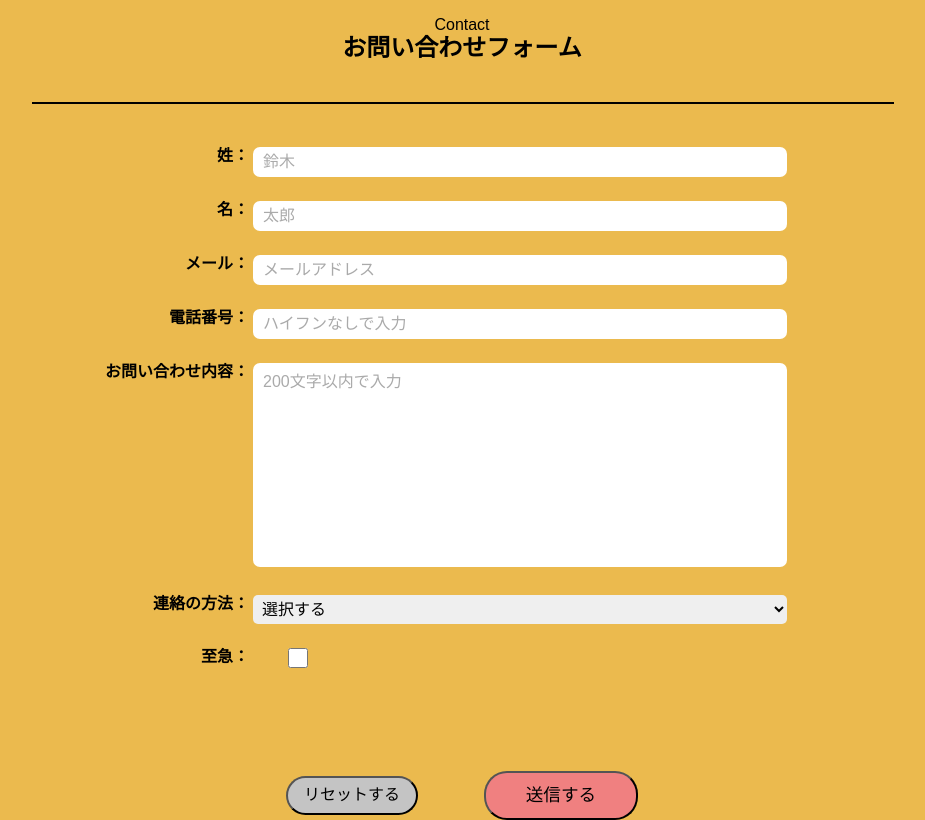
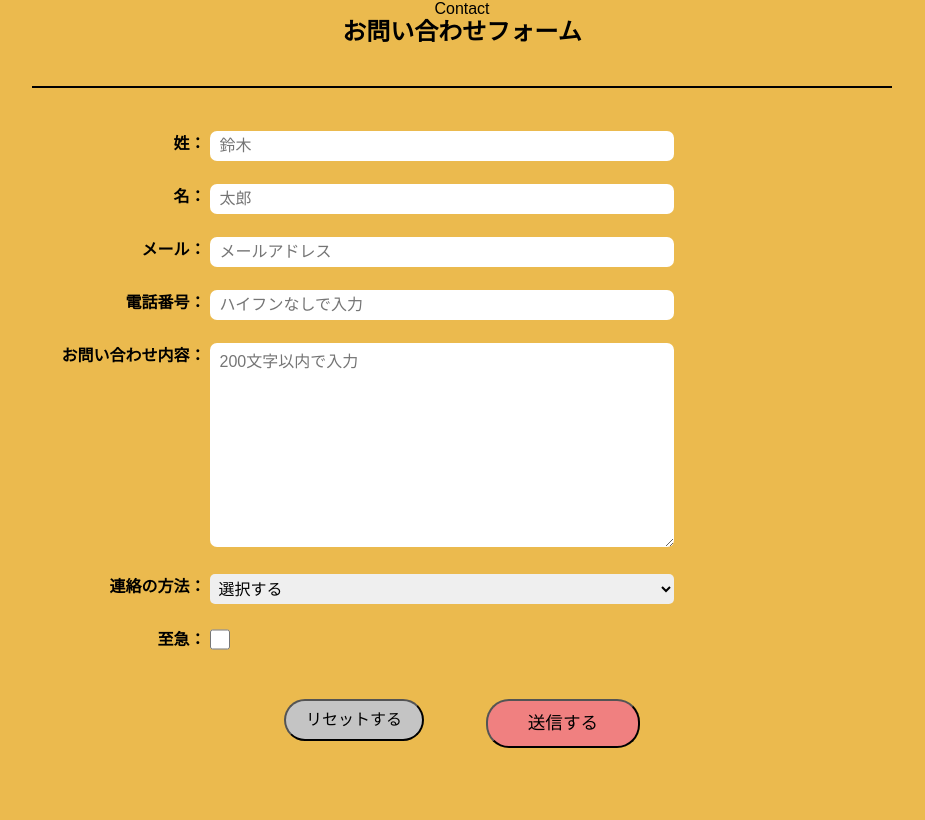
Before and after one commit to c7n-practice/contact, a plain HTML site: page index.html in a window 1280 px wide. Shown: the whole page, without its empty margins (178-1103 px from the left). Drawn offline with Linux system fonts and the light colour scheme; files that its build step writes are made by us from their sources.

Commit message:
reviewed

```diff
--- a/form-1.css
+++ b/form-1.css
@@ -2,111 +2,105 @@
   font-family: "游ゴシック","arial unicode ms",sans-serif;
 }
 
-
 html {
   font-size: 12pt;
-}
-
-.line {
-  width: 100%;
-  border: 1px solid;
-  margin-bottom: 40px;
 }
 
 body {
   background: #Ebba4e;
 }
 
+.inner {
+  width: 860px;
+  margin: 0 auto;
+  min-width: 860px;
+}
+
+.header .header_title {
+  text-align: center;
+}
+
 .lead-form {
- margin-bottom: 0px;
+ margin: 0;
+ font-size: 1em;
 }
 
 .main-title {
- margin-top: 0px;
- margin-bottom: 40px;
+ font-size: 1.5em;
+ margin: 0;
 }
 
-.inner {
-  width: 860px;
-  margin: 0 auto;
-  text-align: center;
+.main {
+  margin-top: 40px;
+  padding-top: 40px;
+  border-top: 2px solid;
 }
-
-.flex-container {
-  margin-left: 70px;
-  margin-right: auto;
-}
-
-th {
-  vertical-align: text-top;
-  text-align: end;
-}
-
 
 /* フォームのデザイン */
 
-.inner input, .inner textarea {
-  width: 170%;
+.flex-container {
+  margin: 0 auto;
+  width: 80%;
+  margin-left: -5%;
+}
+
+.flex-container th {
+  text-align: right;
+  vertical-align: top;
+
+  margin-bottom: 20px;
+  padding-top: 0.3em;
+}
+
+.flex-container th,
+.flex-container td {
+  padding-bottom: 20px;
+}
+
+.flex-container input[type=text],
+.flex-container input[type=tel],
+.flex-container input[type=email],
+.flex-container textarea {
+  width: 100%;
   border: none;
   border-radius: 7px;
   box-sizing: border-box;
   padding: 10px;
 }
 
-#type {
-  width: 170%;
+.flex-container select {
+  width: 100%;
   border: none;
   border-radius: 5px;
   padding: 5px;
-  margin-bottom: 20px;
 }
 
-#urgent {
-  border: none;
-  border-radius: 5px;
-  margin-bottom: 100px;
+.flex-container input,
+.flex-container select {
+  height: 30px;
 }
 
-
-.inner input::placeholder, .inner textarea::placeholder {
-  color:#aaa;
+.flex-container input[type=checkbox] {
+  height: 25px;
+  width: 20px;
 }
-
-.inner input {
-  height: 30px;
-  margin-bottom: 20px;
-  flex-wrap: wrap;
-
-}
-
-.inner textarea {
-  margin-bottom: 20px;
-  resize: none;
-}
-
-input[type=checkbox] {
-  margin: 0 0 0 -225px;
-  width: 20px;
-  height: 20px;
-}
-
 
 /* ボタンセクション */
 .btn-area {
   width: 418px;
-  margin: 0 auto;
+  margin: 20px auto;
   display: flex;
   justify-content: space-around;
 }
 
 .clear {
-  margin-top: 5px;
-  padding: 8px 16px;
   border-radius: 23px;
   background-color: rgb(196, 196, 196);
+  padding: 10px 20px;
  }
 
- .clear:hover {
+ .clear:hover,
+ .sent:hover  {
   transform: scale(1.1, 1.1);
  }
 
@@ -122,7 +116,3 @@ input[type=checkbox] {
   text-decoration: none;
   color: inherit;
 }
-
-.sent:hover {
-  transform: scale(1.1, 1.1);
-}
--- a/index.html
+++ b/index.html
@@ -8,13 +8,19 @@
     </head>
     <body>
       <div class="inner">
+        <!-- ページヘッダー -->
+        <header class="header">
+          <div class="header_title">
             <p class="lead-form">Contact</ｐ>
-        <h2 class="main-title">お問い合わせフォーム</h2>
+            <h1 class="main-title">お問い合わせフォーム</h1>
+          </div>
+        </header>
+        <!-- / ページヘッダー -->
 
+        <!-- メインコンテンツ -->
+        <main class="main">
+          <form action="" method="post">
             <table class="flex-container">
-          <form action="" method="post">
-
-          <div class="outline">
               <tr>
                 <th><label for="last">姓：</label></th>
                 <td><input id="last" type="text" name="last_name" placeholder="鈴木"></td>
@@ -34,17 +40,12 @@
                 <th><label for="tel">電話番号：</label></th>
                 <td><input id="tel" type="tel" name="tel" placeholder="ハイフンなしで入力"></td>
               </tr>
-          </div>
 
-          <div class="outline">
               <tr>
                 <th><label for="content">お問い合わせ内容：</label></th>
                 <td><textarea name="content" id="content" rows="10" cols="30" placeholder="200文字以内で入力"></textarea></td>
               </tr>
-          </div>
-          <div class="line"></div>
 
-          <div class="outline">
               <tr>
                 <th><label for="type">連絡の方法：</label></th>
                 <td><select name="type" id="type">
@@ -58,10 +59,12 @@
                 <th><label for="urgent">至急：</label></th>
                 <td><input id="urgent" type="checkbox" name="urgent"></td>
               </tr>
-          </div>
+            </table>
           </form>
-        </table>
+        </main>
+        <!-- </メインコンテンツ> -->
 
+        <!-- <ボタンエリア>  -->
         <div class="btn-area">
           <div class="reset">
             <button class="clear"  type="reset">リセットする</button>
@@ -70,12 +73,8 @@
           <div class="sending">
             <button class="sent" type="submit"><a href="#" class="sent-link">送信する</a></button>
           </div>
-
         </div>
-
-
-
-
-
+        <!-- </ボタンエリア>  -->
+      </div>
     </body>
 </html>
```
Lines whose indentation alone changed are shown as unchanged.
